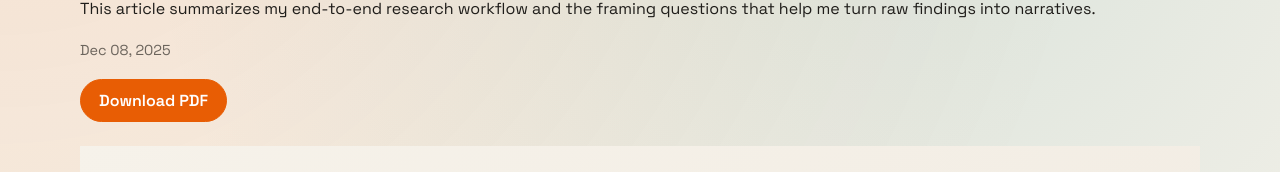
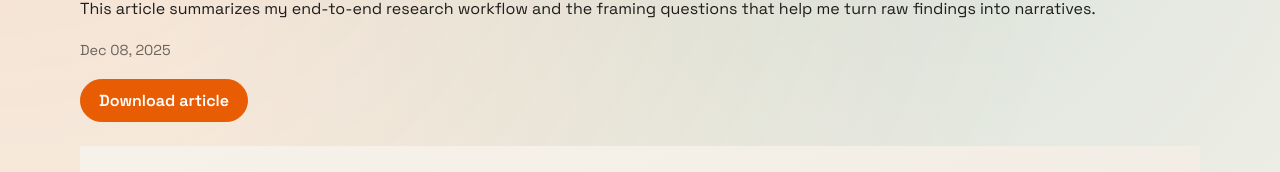
Before and after one commit to aurora1112-j/aurora1112-j.github.io, an Astro site: page /articles/building-a-personal-lens in a window 1280 px wide. Shown: the part 309-481 px from the top of the page. Built offline with nearby package versions, Linux system fonts and the light colour scheme; Astro itself is replaced by a stand-in of ours.

Commit message:
Update articles

```diff
--- a/src/pages/articles/[slug].astro
+++ b/src/pages/articles/[slug].astro
@@ -28,7 +28,7 @@ const pdfUrl = entry.data.pdfUrl;
     {pdfUrl && (
       <div class="button-row" style="margin: 16px 0 24px;">
         <a class="button primary" href={pdfUrl} target="_blank" rel="noopener">
-          Download PDF
+          Download article
         </a>
       </div>
     )}
```
